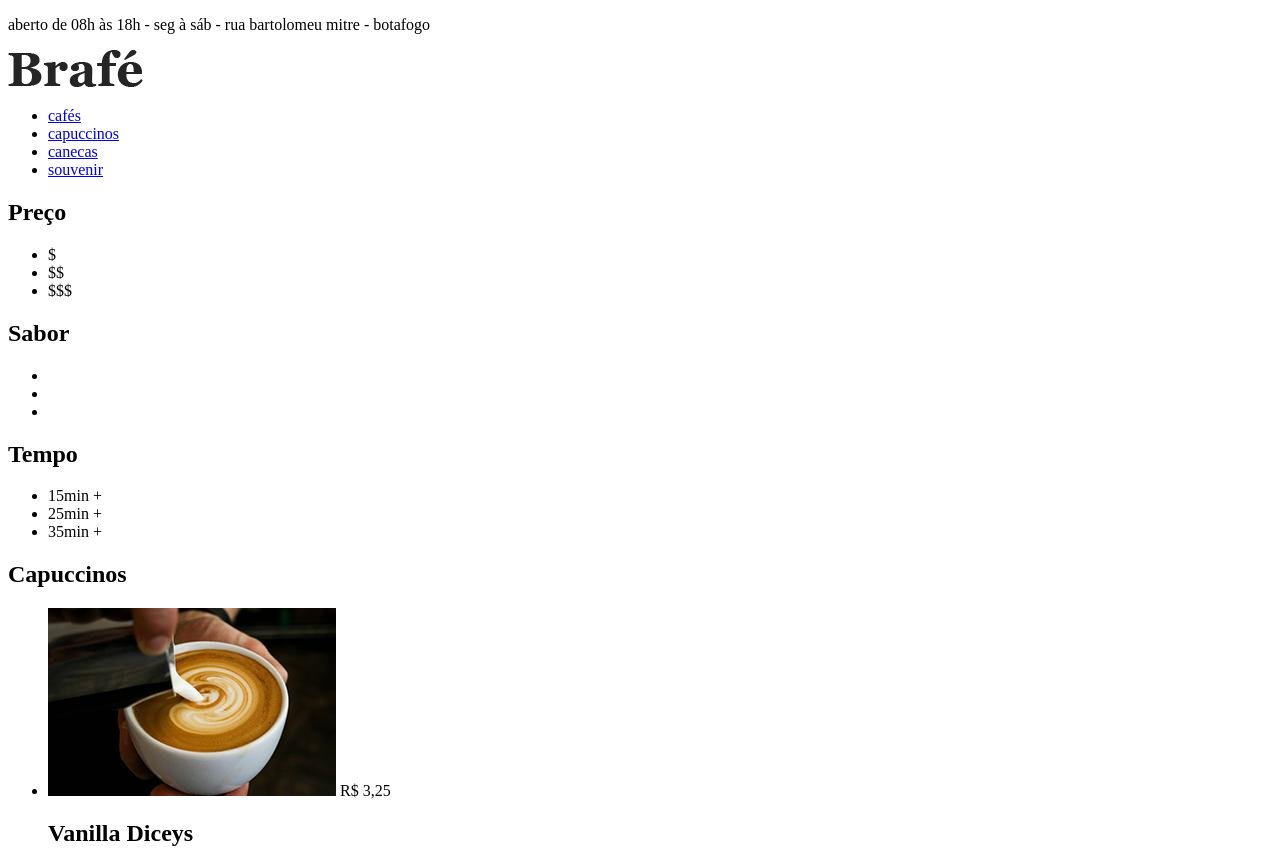
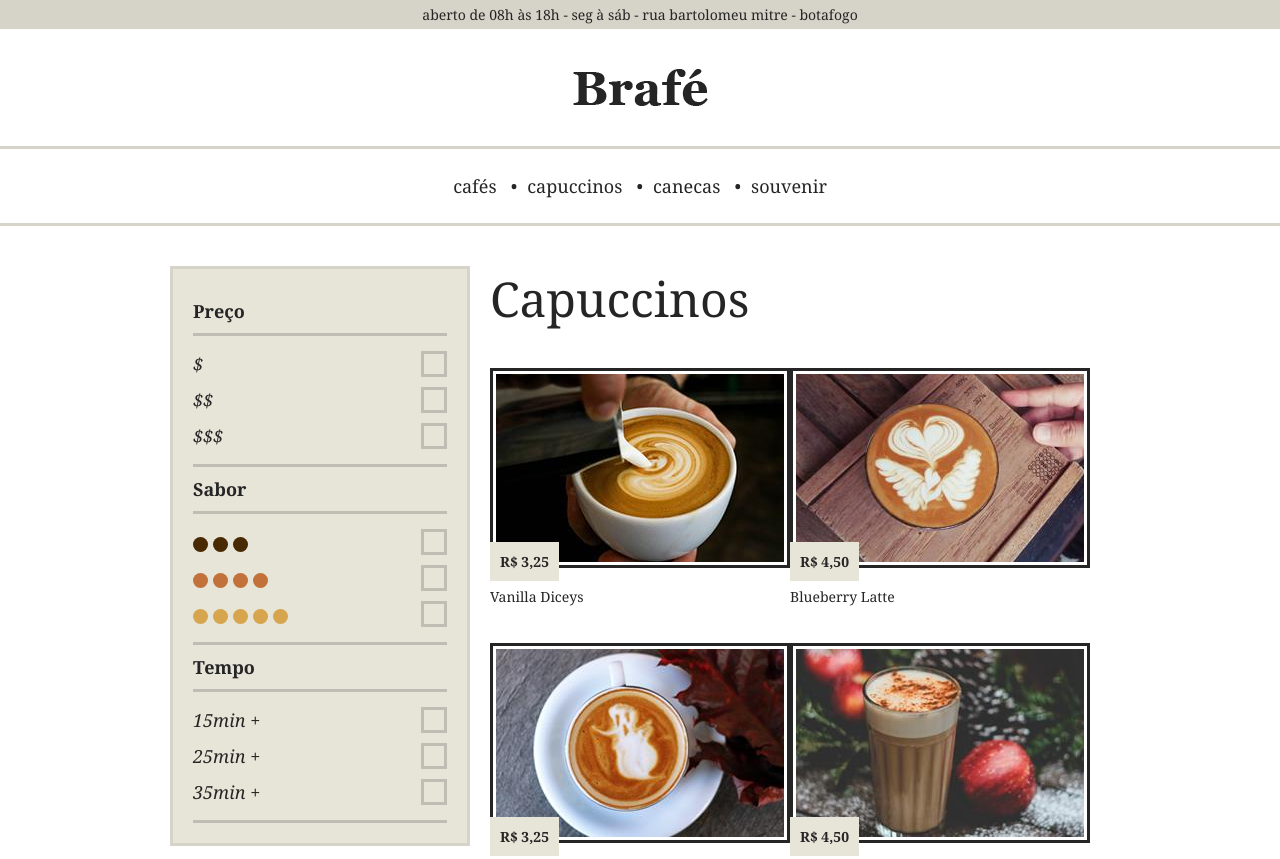
Before and after one commit to RodrigoJAlves/Brafe-2, a plain HTML site: page brafe-2-puro/index.html in a window 1280 px wide. Shown: the top 859 px of the page. Drawn offline with Linux system fonts and the light colour scheme.

Commit message:
aplicação do css

```diff
--- /dev/null
+++ b/brafe-2-puro/css/style.css
@@ -0,0 +1,235 @@
+body, p, h1, h2, ul, li {
+	margin: 0px;
+	padding: 0px;
+}
+
+li {
+	list-style: none;
+}
+
+body {
+	font-family: Georgia, serif;
+	color: #252525;
+}
+
+* {
+	box-sizing: border-box;
+}
+
+/* MENU */
+
+.header-informacoes {
+	font-size: 0.875em;
+	background: #d6d3c8;
+	padding: 5px 0;
+	text-align: center;
+}
+
+.header-logo img {
+	display: block;
+	margin: 40px auto;
+}
+
+.header-menu {
+	border-top: 3px solid #d6d3c8;
+	border-bottom: 3px solid #d6d3c8;
+	text-align: center;
+	margin-bottom: 40px;
+	padding: 20px 0;
+}
+
+.header-menu li {
+	display: inline-block;
+}
+
+.header-menu li a {
+	display: block;
+	padding: 5px 10px 5px 0;
+	text-decoration: none;
+	color: #252525;
+	font-size: 1.125em;
+}
+
+.header-menu li a::before {
+	content: '•';
+	padding-right: 10px;
+}
+
+.header-menu li:first-child a::before {
+	content: '';
+}
+
+/* CONTEÚDO */
+
+.container {
+	max-width: 960px;
+	margin: 0 auto;
+}
+
+.container::after, .container::before {
+	content: '';
+	display: table;
+	clear: both;
+}
+
+/* FILTRO */
+
+.filtro {
+	background: #e7e4d8;
+	border: 3px solid #d6d3c8;
+	width: 300px;
+	margin: 0 10px;
+	padding: 20px;
+	float: left;
+}
+
+@media (min-width: 740px) and (max-width: 980px) {
+	.container {
+max-width: 720px;
+	}
+	.filtro {
+		width: 220px;
+	}
+}
+
+@media (max-width: 739px) {
+	.container {
+		max-width: 300px;
+	}
+	.filtro {
+		display: none;
+	}
+}
+
+.filtro h2 {
+	font-size: 1.125em;
+	padding: 10px 0
+}
+
+.filtro ul {
+	border-top: 3px solid #c0beb4;
+	border-bottom: 3px solid #c0beb4;
+	padding: 10px 0;
+}
+
+.filtro li {
+	font-style: italic;
+	font-size: 1.125em;
+	line-height: 2;
+}
+
+.filtro li::after {
+	content: '';
+	display: block;
+	width: 20px;
+	height: 20px;
+	border: 3px solid #c0beb4;
+	float: right;
+	margin-top: 5px;
+}
+
+.sabor {
+	overflow: hidden;
+}
+
+.sabor span {
+	text-indent: -200px;
+	display: inline-block;
+	width: 15px;
+	height: 15px;
+	background: currentColor;
+	border-radius: 50%;
+	vertical-align: middle;
+}
+
+.sabor-3 {
+	color: #492901;
+	box-shadow: 20px 0 0 0 currentColor,
+							40px 0 0 0 currentColor;
+}
+
+.sabor-4 {
+	color: #c17139;
+	box-shadow: 20px 0 0 0 currentColor,
+							40px 0 0 0 currentColor,
+							60px 0 0 0 currentColor;
+}
+
+.sabor-5 {
+	color: #d7a54d;
+	box-shadow: 20px 0 0 0 currentColor,
+							40px 0 0 0 currentColor,
+							60px 0 0 0 currentColor,
+							80px 0 0 0 currentColor;
+}
+
+/*PRODUTOS*/
+
+.produtos {
+	width: 620px;
+	margin: 0 10px;
+	float: left;
+}
+
+.produtos h1 {
+	font-size: 3em;
+	font-weight: normal;
+}
+
+.produtos li {
+	width: 300px;
+	float: left;
+}
+
+.produtos li:nth-child(even) {
+	margin-left: 20px;
+}
+
+.produtos li img {
+	display: block;
+	max-width: 100%;
+	border: 3px solid #fff;
+	box-shadow: 0 0 0 3px #252525;
+	margin: 40px 3px 0 3px;
+}
+
+.produtos li span {
+	background: #e7e4d8;
+	padding: 10px;
+	font-size: 0.875em;
+	font-weight: bold;
+	position: relative;
+	top: -15px;;
+}
+
+.produtos li h2 {
+	font-size: 0.875em;
+	font-weight: normal;
+}
+
+@media (min-width: 740px) and (max-width: 980px) {
+.produtos {
+	width: 460px;
+}
+.produtos li {
+	width: 220px;
+}
+}
+
+@media (max-width: 739px) {
+.produtos {
+	width: 300px;
+}
+.produtos li {
+	width: 140px;
+}
+}
+
+.footer {
+	background: #e7e4d8;
+	text-align: center;
+	padding: 60px 0;
+	font-size: 1.125em;
+	line-height: 1.4em;
+	margin-top: 80px;
+}
--- a/brafe-2-puro/index.html
+++ b/brafe-2-puro/index.html
@@ -1,19 +1,19 @@
 <!DOCTYPE html>
-<html lang="en">
+<html>
 <head>
+  <title>Brafé 2</title>
   <meta charset="UTF-8">
-  <meta http-equiv="X-UA-Compatible" content="IE=edge">
-  <meta name="viewport" content="width=device-width, initial-scale=1.0, shrink-to-fit=no">
-  <title>Brafé 2</title>
-  <link rel="stylesheet" href="css/style.css">
+  <!-- <meta http-equiv="X-UA-Compatible" content="IE=edge"> -->
+  <meta name="viewport" content="width=device-width, initial-scale=1, shrink-to-fit=no">
+  <link rel="stylesheet" type="text/css" href="css/style.css">
 </head>
 <body>
 
   <header class="header">
-    <div class="header-informacao">
+    <div class="header-informacoes">
       <p>aberto de 08h às 18h - seg à sáb - rua bartolomeu mitre - botafogo</p>
     </div>
-    <a class="logo" href="index.html"><img src="img/brafe.png" alt="brafe-2"></a>
+    <a class="header-logo" href="index.html"><img src="img/brafe.png" alt="brafe-2"></a>
     <nav class="header-menu">
         <ul>
           <li><a href="#">cafés</a></li>
@@ -24,8 +24,8 @@
     </nav>
   </header>
 
-  <div>
-    <nav>
+  <div class="container">
+    <nav class="filtro">
       <h2>Preço</h2>
       <ul>
         <li>$</li>
@@ -33,10 +33,10 @@
         <li>$$$</li>
       </ul>
       <h2>Sabor</h2>
-      <ul>
-        <li></li>
-        <li></li>
-        <li></li>
+      <ul class="sabor">
+        <li><span class="sabor-3">Marrom</span></li>
+        <li><span class="sabor-4">Laranja</span></li>
+        <li><span class="sabor-5">Amarelo</span></li>
       </ul>
       <h2>Tempo</h2>
       <ul>
@@ -45,7 +45,7 @@
         <li>35min +</li>
       </ul>
     </nav>
-    <section>
+    <section class="produtos">
       <h1>Capuccinos</h1>
       <ul>
         <li>
@@ -97,7 +97,7 @@
     </section>
   </div>
 
-  <footer>
+  <footer class="footer">
     <p>Este é um projeto da Origamid. Mais em origamid.com</p>
     <p>Praia de Botafogo, 300, 5º andar - Botafogo - Rio de Janeiro</p>
   </footer>
```
